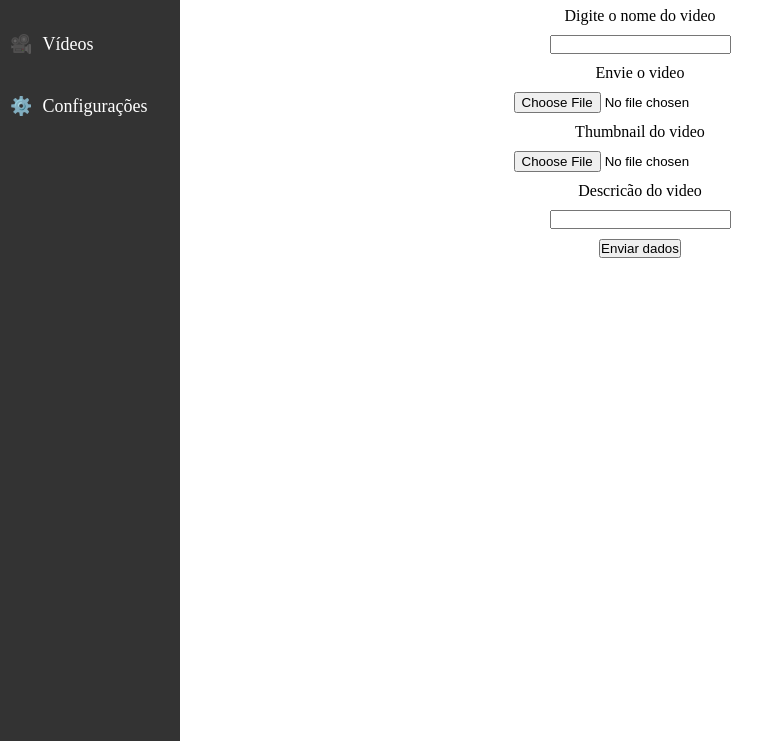
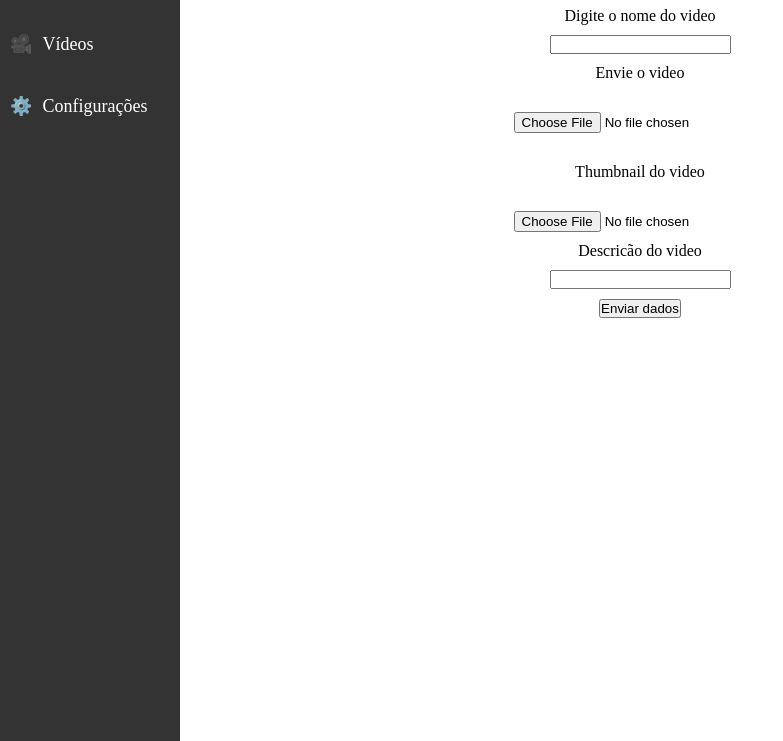
Before and after one commit to FlavioUser222/Projeto-PI, a plain HTML site: page src/index.html in a window 1280 px wide. Shown: the part 59-800 px from the top of the page, without its empty margins (0-783 px from the left). Drawn offline with Linux system fonts and the light colour scheme.

Commit message:
Update index.html

```diff
--- a/src/index.html
+++ b/src/index.html
@@ -75,6 +75,12 @@
         padding: 10px;
         border-radius: 4px;
     }
+    .buttons{
+        display: flex;
+        flex-direction: column;
+        align-items: center;
+        gap: 30px;
+    }
 
     .sidebar .icons a:hover {
         background-color: #555;
@@ -128,10 +134,12 @@
             <h1>Area admin</h1>
             <label for="">Digite o nome do video</label>
             <input type="text" id="nome" required>
-            <label for="">Envie o video</label>
-            <input type="file" id="video" accept="video/*" required>
-            <label for="">Thumbnail do video</label>
-            <input type="file" id="thumb" accept="image/*" required>
+            <div class="buttons">
+                <label for="">Envie o video</label>
+                <input type="file" id="video" accept="video/*" required>
+                <label for="">Thumbnail do video</label>
+                <input type="file" id="thumb" accept="image/*" required>
+            </div>
             <label for="">Descricão do video</label>
             <input type="text" id="descricao" required>
             <button onclick="postarDados()">Enviar dados</button>
```
